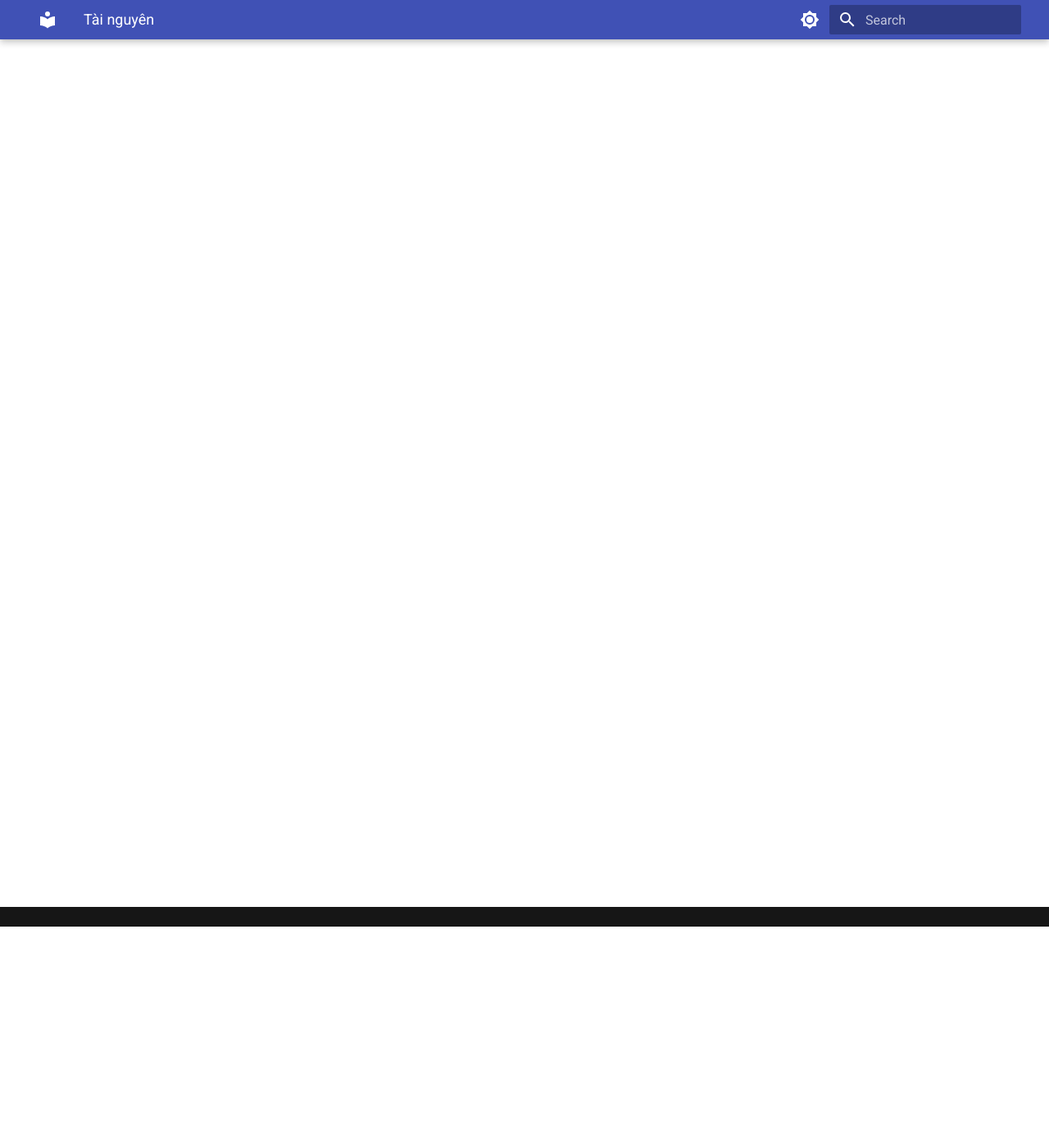
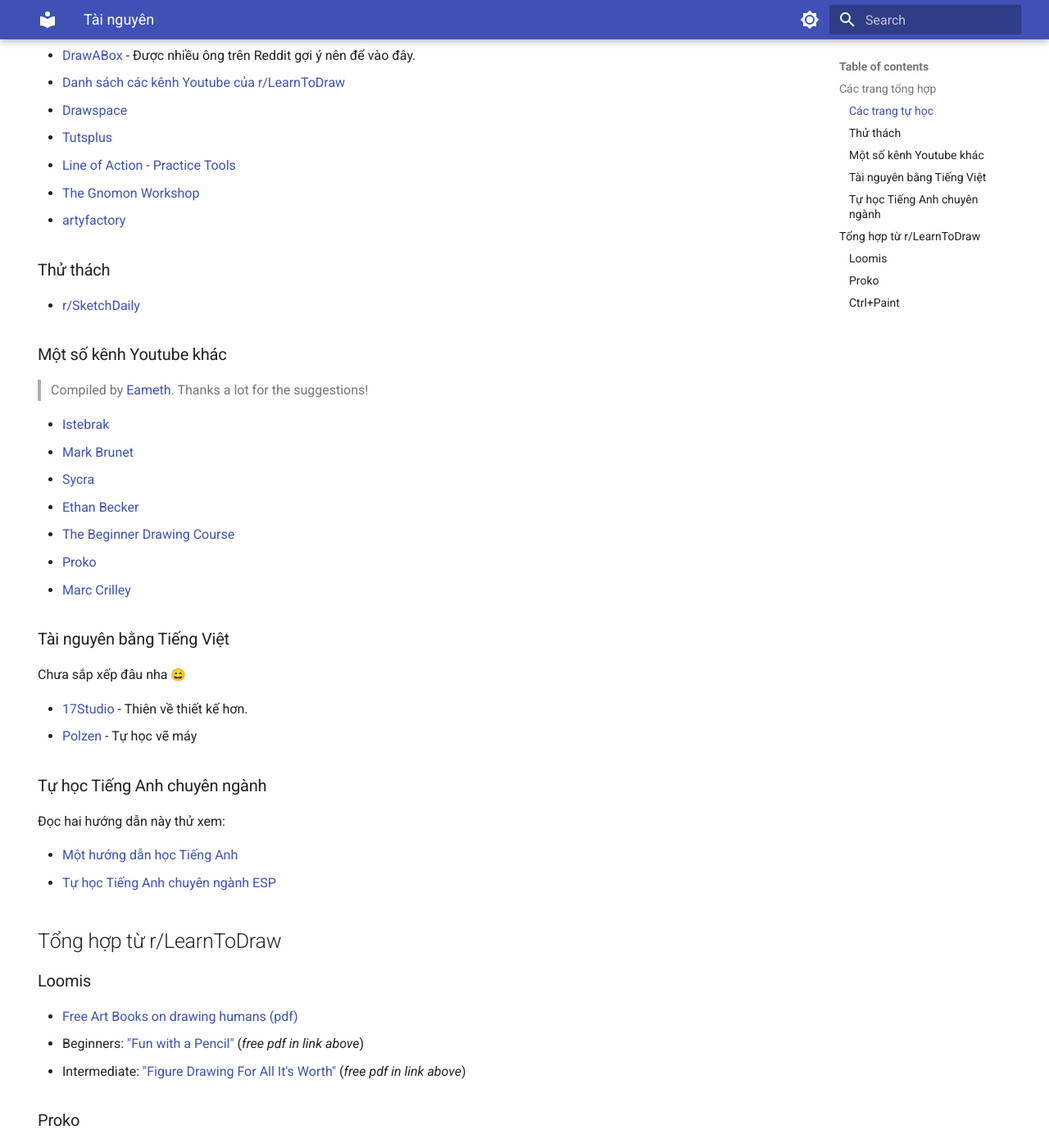
Before and after one commit to daihocmo/ve, an MkDocs documentation site: the page built from docs/tai-nguyen.md, in a window 1280 px wide and 1400 px high, scrolled down 270 px. Shown: the whole window at 82% size. Built offline with MkDocs 1.6.1 and Material for MkDocs 9.7.7, drawn with Linux system fonts in a browser that asks for light colours; emoji names are drawn with the system emoji font; some of the changed text lies outside the part shown.

Commit message:
Cập nhật lại trang Học vẽ

```diff
--- a/docs/tai-nguyen.md
+++ b/docs/tai-nguyen.md
@@ -1 +1,60 @@
-Tài nguyên tự học vẽ
+---
+hide:
+  - navigation
+---
+
+# Tài nguyên tự học vẽ
+
+## Các trang tổng hợp
+
+### Các trang tự học
+- [DrawABox](https://drawabox.com) - Được nhiều ông trên Reddit gợi ý nên để vào đây.
+- [Danh sách các kênh Youtube của r/LearnToDraw](https://old.reddit.com/r/learntodraw/wiki/index#wiki_good_youtube_channels)
+- [Drawspace](https://www.drawspace.com/)
+- [Tutsplus](https://design.tutsplus.com/c/drawingillustration/s/drawing)
+- [Line of Action - Practice Tools](https://line-of-action.com/practice-tools/)
+- [The Gnomon Workshop](https://www.thegnomonworkshop.com/)
+- [artyfactory](https://www.artyfactory.com/)
+
+### Thử thách
+- [r/SketchDaily](https://reddit.com/r/SketchDaily/)
+
+### Một số kênh Youtube khác
+
+> Compiled by [Eameth](https://old.reddit.com/user/Eameth). Thanks a lot for the suggestions!
+
+- [Istebrak](https://www.youtube.com/c/Istebrak)
+- [Mark Brunet](https://www.youtube.com/c/bluefley00)
+- [Sycra](https://www.youtube.com/user/Sycra/videos)
+- [Ethan Becker](https://www.youtube.com/c/EthanBecker70)
+- [The Beginner Drawing Course](https://www.youtube.com/c/THEBEGINNERDRAWINGCOURSE/videos)
+- [Proko](https://www.youtube.com/c/ProkoTV)
+- [Marc Crilley](https://www.youtube.com/user/markcrilley/videos)
+
+### Tài nguyên bằng Tiếng Việt
+Chưa sắp xếp đâu nha :smile:
+
+- [17Studio](https://www.youtube.com/channel/UCi-qvN2Tw3XLcmQSVg6cq1Q) - Thiên về thiết kế hơn.
+- [Polzen](https://www.youtube.com/@Pozlen) - Tự học vẽ máy
+
+### Tự học Tiếng Anh chuyên ngành
+Đọc hai hướng dẫn này thử xem:
+
+- [Một hướng dẫn học Tiếng Anh](https://daihocmo.github.io/tieng-anh/guide/)
+- [Tự học Tiếng Anh chuyên ngành ESP](https://daihocmo.github.io/tieng-anh-chuyen-nganh/)
+
+## Tổng hợp từ r/LearnToDraw
+
+### Loomis
+
+- [Free Art Books on drawing humans (pdf)](http://www.alexhays.com/loomis/)
+- Beginners: ["Fun with a Pencil"](https://amzn.to/2VoVwag) (*free pdf in link above*)
+- Intermediate: ["Figure Drawing For All It's Worth"](https://amzn.to/2VJv0XZ) (*free pdf in link above*)
+
+### Proko
+- [Free Youtube Tutorials on Drawing Humans](https://www.youtube.com/user/ProkoTV/videos)
+- [Proko paid courses](https://www.proko.com/?af=173)
+
+### Ctrl+Paint
+
+- [Free tutorials on digital art](http://www.ctrlpaint.com)
--- a/mkdocs.yml
+++ b/mkdocs.yml
@@ -1,18 +1,15 @@
-site_name: Tôi luyện vẽ
-site_description: Một trang tổng hợp rất nhiều thứ liên quan đến vẽ hay hội họa
+site_name: Một trang về tự học vẽ
+site_description: Một trang tổng hợp rất nhiều thứ liên quan đến vẽ, chỉ đơn giản vậy thôi
 site_author: duykhanh471
 
 nav:
-  - 'Trang chủ':
-    - 'Trang chủ': index.md
-  - 'Hướng dẫn':
-    - 'Hướng dẫn chính': 'huong-dan/chinh.md'
-  - 'Lộ trình':
-    - 'RadioRunner': 'lo-trinh/radio-runner.md'
-  - 'Tài nguyên':
-    - 'Tài nguyên': tai-nguyen.md
-  - 'Gợi ý':
-    - 'Gợi ý': recs.md
+  - 'Trang chủ': index.md
+  - 'Trước khi bắt đầu':
+    - 'FAQ trước khi học vẽ': 'faq-truoc-khi-hoc-ve.md'
+    - 'Khởi đầu cho việc học vẽ': 'moi-bat-dau-hoc-ve.md'
+  - 'Lộ trình': 'radio-runner.md'
+  - 'Tài nguyên': 'tai-nguyen.md'
+  - 'Recommendations': 'recs.md'
 
 
 theme:
@@ -44,8 +41,29 @@
     - search.suggest
   name: material
 
+markdown_extensions:
+  - pymdownx.emoji:
+      emoji_index: !!python/name:material.extensions.emoji.twemoji
+      emoji_generator: !!python/name:material.extensions.emoji.to_svg
+  - meta
+  - admonition
+  - attr_list
+  - pymdownx.critic
+  - pymdownx.caret
+  - pymdownx.mark
+  - pymdownx.tilde
+  - pymdownx.details
+  - pymdownx.keys
+  - pymdownx.superfences
+  - pymdownx.tabbed:
+      alternate_style: true
+  - toc:
+      permalink: true
+
+
 plugins:
   - search
+  # - open-in-new-tab
 
 extra:
   generator: false
```
Also changed, not shown: docs/faq-truoc-khi-hoc-ve.md (added, +38 -0 lines), docs/huong-dan/chinh.md (deleted, +0 -3 lines), docs/index.md (+9 -0 lines), docs/moi-bat-dau-hoc-ve.md (added, +92 -0 lines), docs/radio-runner.md (renamed from docs/lo-trinh/radio-runner.md, +7 -5 lines), docs/recs.md (+7 -0 lines).
